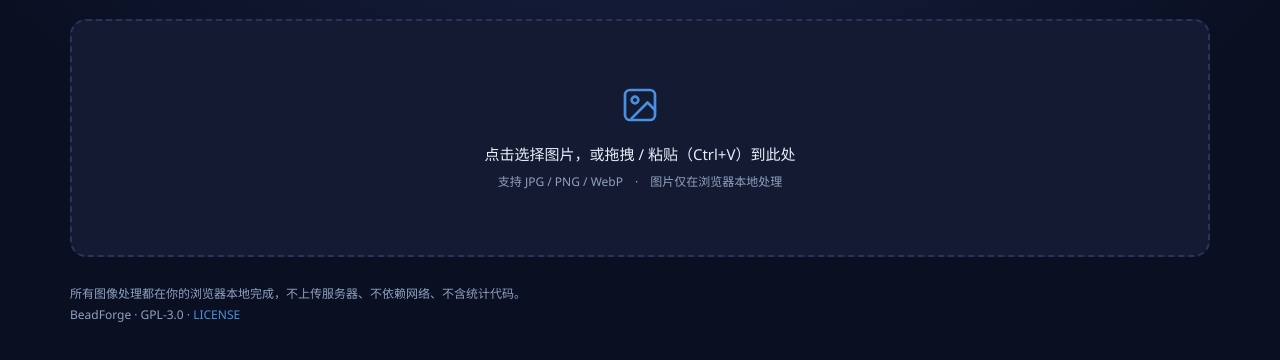
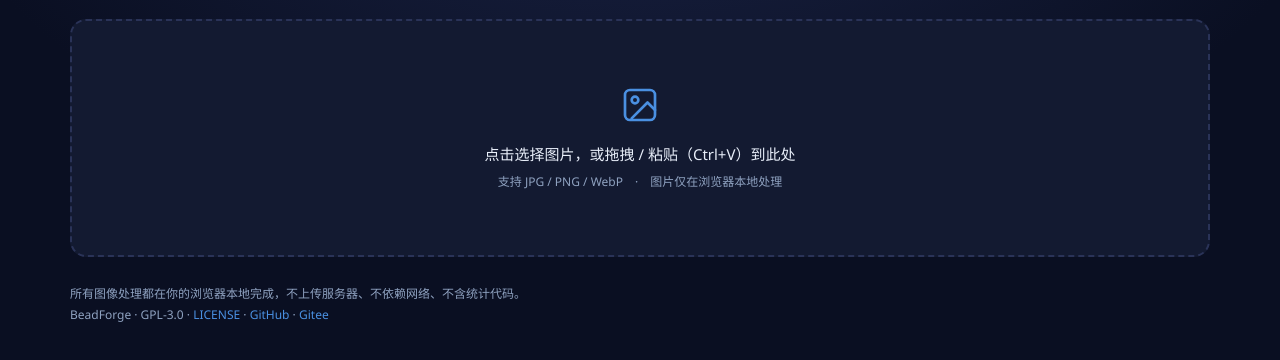
Before and after one commit to bushimashen/beadforge, a plain HTML site: page index.html in a window 1280 px wide. Shown: the part 120-480 px from the top of the page. Drawn offline with Linux system fonts and the light colour scheme.

Commit message:
docs(readme): 英文 README 全量重写 + 仓库链接与线上试用入口

```diff
--- a/index.html
+++ b/index.html
@@ -207,7 +207,7 @@ footer a:hover { text-decoration: underline; }
 
   <footer>
     <div data-i18n="privacy"></div>
-    <div>BeadForge · <span data-i18n="licenseNote"></span> · <a href="LICENSE">LICENSE</a></div>
+    <div>BeadForge · <span data-i18n="licenseNote"></span> · <a href="LICENSE">LICENSE</a> · <a href="https://github.com/bushimashen/beadforge" target="_blank" rel="noopener">GitHub</a> · <a href="https://gitee.com/codegoder/beadforge" target="_blank" rel="noopener">Gitee</a></div>
   </footer>
 </div>
 
```
Also changed, not shown: 3 other files.
